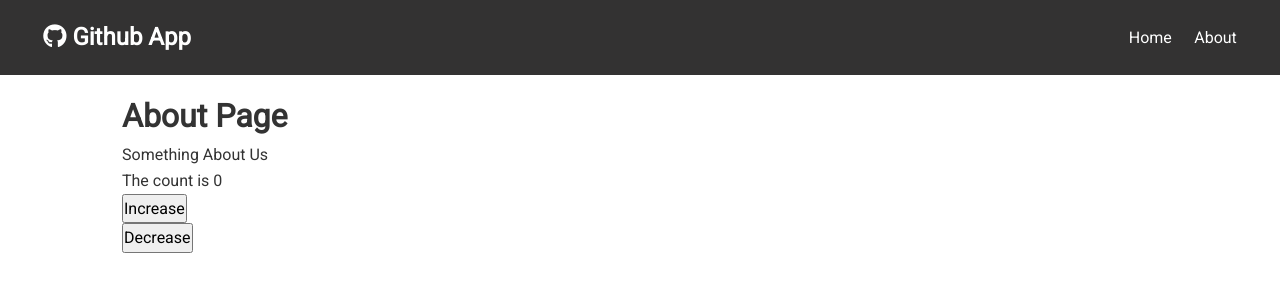
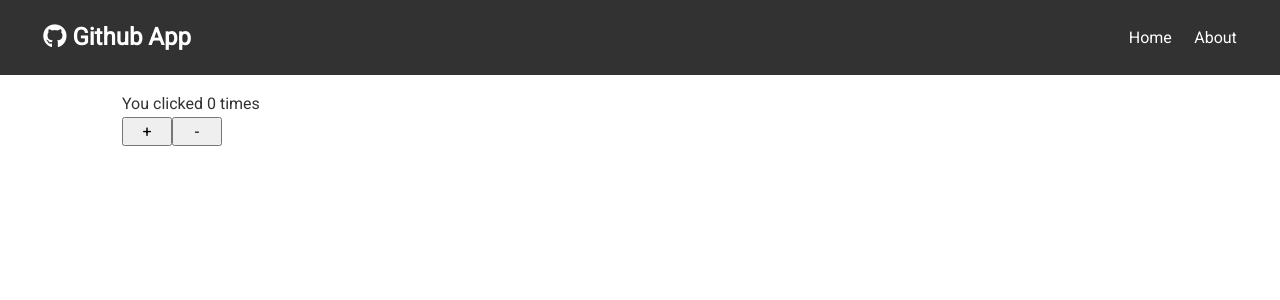
Before and after one commit to the-kawatra/GithubApp, a React (Create React App) app: page /about in a window 1280 px wide. Shown: the top 300 px of the page. Built offline with nearby package versions, Linux system fonts and the light colour scheme.

Commit message:
useReducer Hook

```diff
--- a/src/Components/Layout/About.js
+++ b/src/Components/Layout/About.js
@@ -1,27 +1,36 @@
-import React, { useState } from "react";
+import React, { useReducer, useState } from "react";
 
 const About = () => {
-  const [state, setState] = useState({ count: 0, fruit: "Banana" });
-
-  function increaseCount() {
-    setState((prevState) => {
-      return { ...prevState, count: prevState.count + 1 };
-    });
+  function reducer(state, action) {
+    switch (action.type) {
+      case "INCREMENT":
+        return {count: state.count + 1};
+      case "DECREMENT":
+        return {count: state.count - 1};
+      default:
+        throw Error("State Logic is Messed Up");
+    }
   }
-  function decreaseCount() {
-    setState((prevState) => {
-      return { ...prevState, count: prevState.count - 1 };
-    });
-  }
-
+  const [appState, dispatch] = useReducer(reducer, { count: 0 });
   return (
     <div>
-      <h1>About Page</h1>
-      <p>Something About Us</p>
-      <p>The count is {state.count}</p>
-      <button onClick={increaseCount}>Increase</button>
-      <br />
-      <button onClick={decreaseCount}>Decrease</button>
+      <p>You clicked {appState.count} times</p>
+      <button
+        style={{ width: "50px" }}
+        onClick={() => {
+          dispatch({ type: "INCREMENT" });
+        }}
+      >
+        +
+      </button>
+      <button
+        style={{ width: "50px" }}
+        onClick={() => {
+          dispatch({ type: "DECREMENT" });
+        }}
+      >
+        -
+      </button>
     </div>
   );
 };
```
